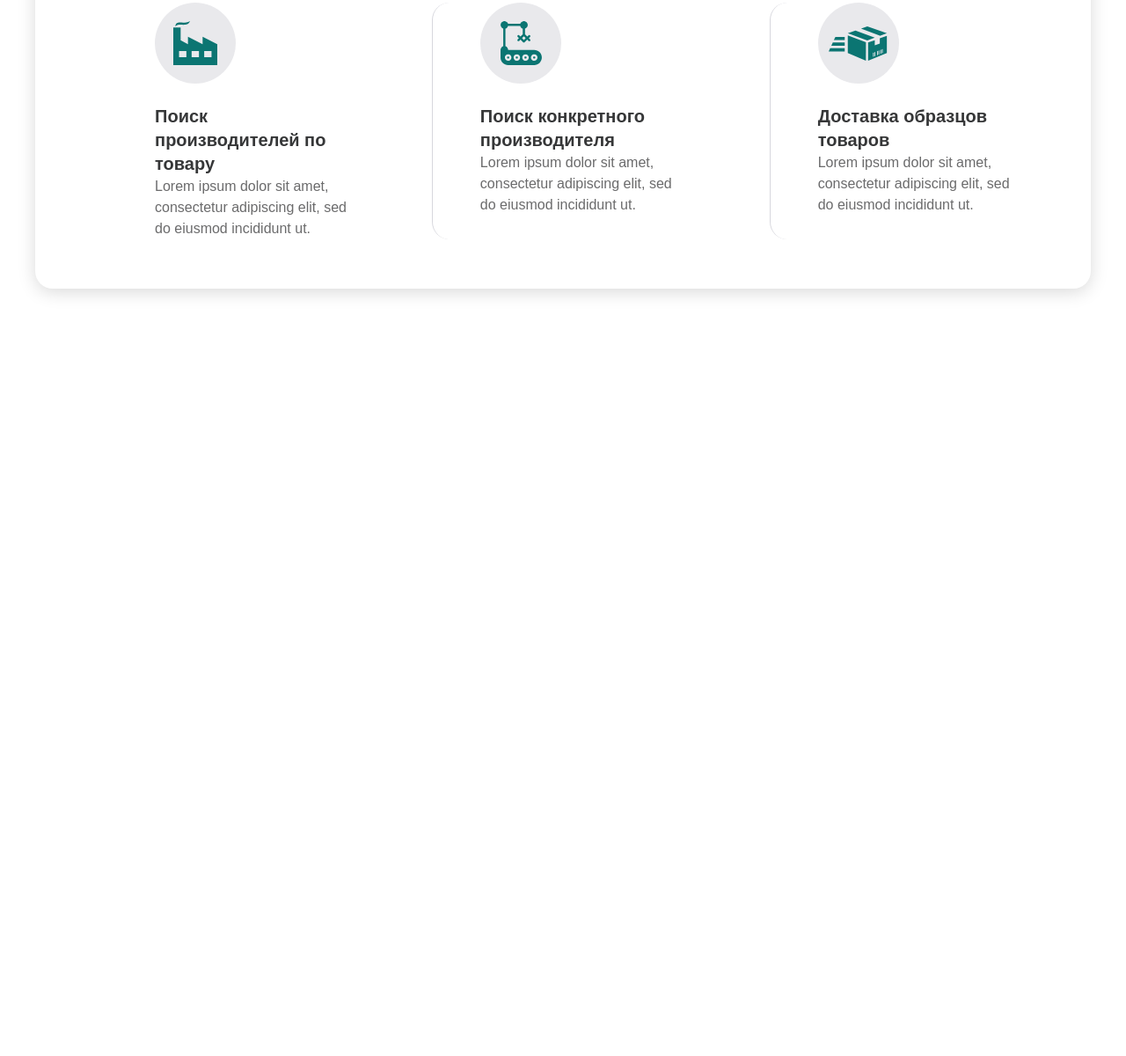
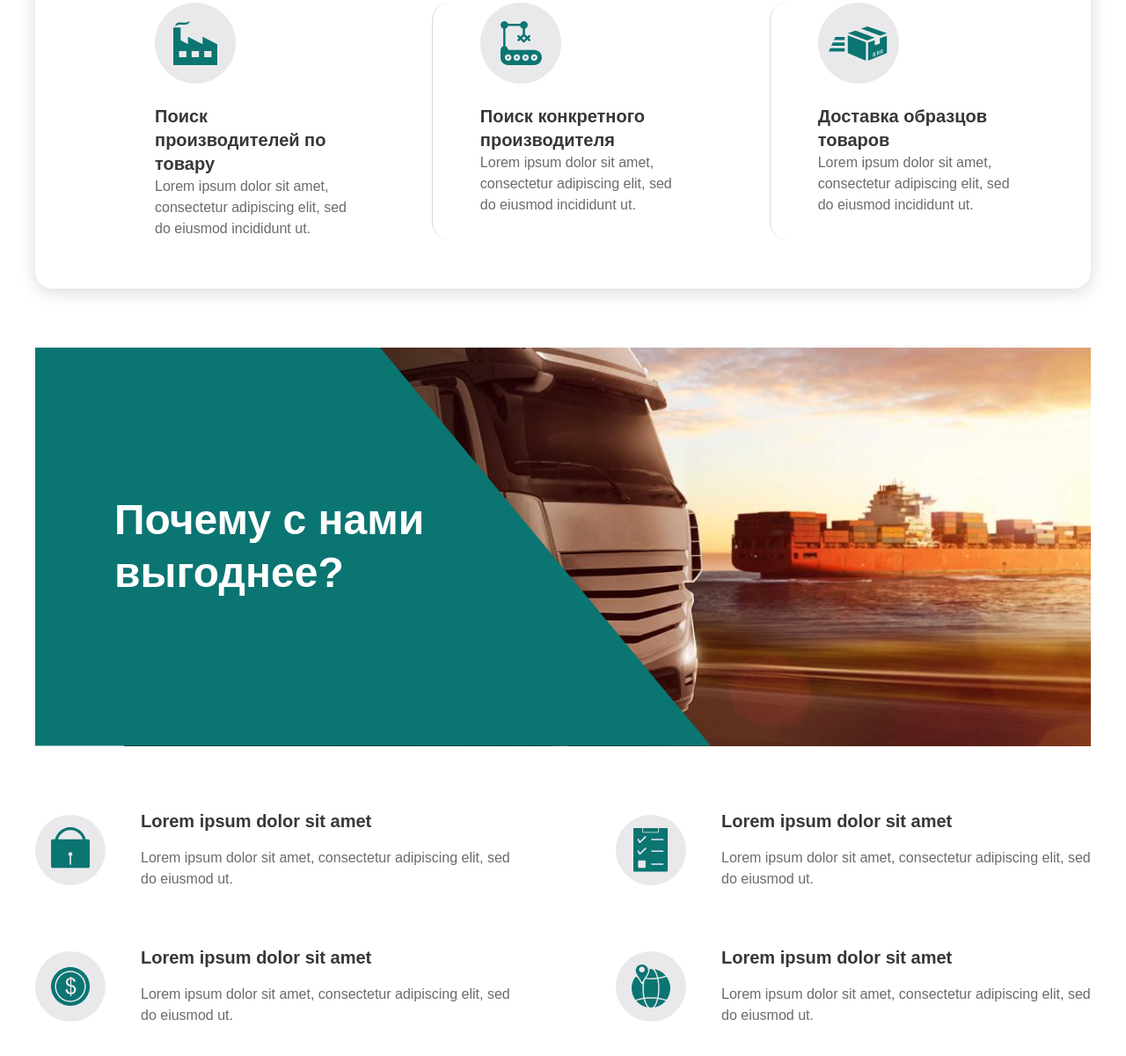
Before and after one commit to ZaylobiddinovMurodilla003/3-oy-imtihon-n69, a plain HTML site: page index.html in a window 1280 px wide. Shown: the part 702-1902 px from the top of the page at 88% size. Before the commit the page ends 1097 px from the top, so only its background shows below. Drawn offline with Linux system fonts and the light colour scheme.

Commit message:
complated comfort section

```diff
--- a/index.html
+++ b/index.html
@@ -19,7 +19,9 @@
                 двери. Настолько прозрачных сделок с Китаем вы еще не
                 осуществляли.
               </p>
-              <button class="hero__button">Узнать больше</button>
+              <button class="hero__button">
+                <a class="hero__link" href="#">Узнать больше</a>
+              </button>
             </div>
 
             <img
@@ -93,6 +95,100 @@
           </ul>
         </div>
       </section>
+
+      <section class="comfort">
+        <div class="container comfort__container">
+          <h2 class="visually-hidden">comfort section heading</h2>
+
+          <div class="comfort__top">
+            <p class="comfort__top__text">Почему с нами выгоднее?</p>
+
+            <div class="comfort__trapezium"></div>
+          </div>
+
+          <ul class="comfort__list">
+            <li class="comfort__item">
+              <img
+                src="./imgs/lock_icon.svg"
+                alt="lock icon"
+                width="80"
+                height="80"
+              />
+
+              <div class="comfort__item__info">
+                <h3 class="comfort__item__heading">
+                  Lorem ipsum dolor sit amet
+                </h3>
+
+                <p class="comfort__item__text">
+                  Lorem ipsum dolor sit amet, consectetur adipiscing elit, sed
+                  do eiusmod ut.
+                </p>
+              </div>
+            </li>
+
+            <li class="comfort__item">
+              <img
+                src="./imgs/table_icon.svg"
+                alt="lock icon"
+                width="80"
+                height="80"
+              />
+
+              <div class="comfort__item__info">
+                <h3 class="comfort__item__heading">
+                  Lorem ipsum dolor sit amet
+                </h3>
+
+                <p class="comfort__item__text">
+                  Lorem ipsum dolor sit amet, consectetur adipiscing elit, sed
+                  do eiusmod ut.
+                </p>
+              </div>
+            </li>
+
+            <li class="comfort__item">
+              <img
+                src="./imgs/coin_icon.svg"
+                alt="lock icon"
+                width="80"
+                height="80"
+              />
+
+              <div class="comfort__item__info">
+                <h3 class="comfort__item__heading">
+                  Lorem ipsum dolor sit amet
+                </h3>
+
+                <p class="comfort__item__text">
+                  Lorem ipsum dolor sit amet, consectetur adipiscing elit, sed
+                  do eiusmod ut.
+                </p>
+              </div>
+            </li>
+
+            <li class="comfort__item">
+              <img
+                src="./imgs/map_icon.svg"
+                alt="lock icon"
+                width="80"
+                height="80"
+              />
+
+              <div class="comfort__item__info">
+                <h3 class="comfort__item__heading">
+                  Lorem ipsum dolor sit amet
+                </h3>
+
+                <p class="comfort__item__text">
+                  Lorem ipsum dolor sit amet, consectetur adipiscing elit, sed
+                  do eiusmod ut.
+                </p>
+              </div>
+            </li>
+          </ul>
+        </div>
+      </section>
     </main>
   </body>
 </html>
--- a/scss/_generals.scss
+++ b/scss/_generals.scss
@@ -28,3 +28,8 @@ a:hover,
 button:hover {
   cursor: pointer;
 }
+
+a {
+  text-decoration: none;
+  color: $main-color-black;
+}
--- a/scss/blocks/_all_blocks.scss
+++ b/scss/blocks/_all_blocks.scss
@@ -1,3 +1,4 @@
 @import "container.scss";
 @import "visually-hidden.scss";
 @import "hero.scss";
+@import "comfort.scss";
--- /dev/null
+++ b/scss/blocks/_comfort.scss
@@ -0,0 +1,182 @@
+.comfort {
+  &__container {
+    display: flex;
+    flex-flow: column;
+    gap: 72.5px;
+    padding-bottom: 120px;
+  }
+
+  &__top {
+    height: 453px;
+    display: flex;
+    position: relative;
+    align-items: center;
+    padding-left: 90px;
+    background-image: url(../../imgs/comfort_img.png);
+    background-repeat: no-repeat;
+    background-position: right;
+    background-size: cover;
+
+    &__text {
+      font-family: "Exo 2", sans-serif;
+      font-size: 48px;
+      font-weight: 600;
+      line-height: 60px;
+      text-align: left;
+      color: $white;
+      max-width: 368px;
+      width: 100%;
+      z-index: 2;
+    }
+  }
+
+  &__trapezium {
+    max-width: 768px;
+    width: 100%;
+    height: 100%;
+    clip-path: polygon(0 0, 51% 0, 100% 100%, 0% 100%);
+    background-color: #0b7572;
+    position: absolute;
+    top: 0;
+    left: 0;
+    z-index: 0;
+  }
+
+  &__list {
+    display: flex;
+    flex-flow: row wrap;
+    justify-content: space-between;
+    gap: 64px;
+  }
+
+  &__item {
+    display: flex;
+    align-items: center;
+    gap: 40px;
+    width: 45%;
+
+    &__info {
+      display: flex;
+      flex-flow: column;
+      gap: 16px;
+    }
+
+    &__heading {
+      font-family: "Exo 2", sans-serif;
+      font-size: 20px;
+      font-weight: 600;
+      line-height: 27px;
+      text-align: left;
+      color: $main-color-black;
+    }
+
+    &__text {
+      font-family: "PT Sans" sans-serif;
+      font-size: 16px;
+      font-weight: 400;
+      line-height: 24px;
+      text-align: left;
+      color: $main-color-gray;
+    }
+  }
+}
+
+@media only screen and (max-width: 1024px) {
+  .comfort__top {
+    height: 322px;
+  }
+
+  .comfort__trapezium {
+    max-width: 700px;
+    width: 100%;
+  }
+
+  .comfort__list {
+    gap: 44px;
+  }
+
+  .comfort__item {
+    gap: 25px;
+  }
+}
+
+@media only screen and (max-width: 958px) {
+  .comfort__container {
+    padding-bottom: 100px;
+  }
+
+  .comfort__top__text {
+    font-size: 44px;
+    max-width: 288px;
+    width: 100%;
+  }
+
+  .comfort__trapezium {
+    max-width: 600px;
+    width: 100%;
+  }
+
+  .comfort__list {
+    justify-content: center;
+  }
+
+  .comfort__item__heading {
+    font-size: 18px;
+  }
+
+  .comfort__item__text {
+    font-size: 14px;
+  }
+}
+
+@media only screen and (max-width: 805px) {
+  .comfort__top {
+    padding-left: 45px;
+    background-position: center;
+  }
+
+  .comfort__trapezium {
+    max-width: 500px;
+    width: 100%;
+  }
+
+  .comfort__list {
+    flex-flow: column;
+    align-items: center;
+  }
+
+  .comfort__item {
+    gap: 48px;
+    max-width: 537px;
+    width: 100%;
+
+    &__heading {
+      max-width: 331px;
+      width: 100%;
+    }
+
+    &__text {
+      max-width: 400px;
+      width: 100%;
+    }
+  }
+}
+
+@media only screen and (max-width: 600px) {
+  .comfort__top__text {
+    font-size: 36px;
+  }
+}
+
+@media only screen and (max-width: 576px) {
+  .comfort__top__text {
+    max-width: 200px;
+    width: 100%;
+  }
+}
+
+@media only screen and (max-width: 375px) {
+  .comfort {
+    display: none;
+  }
+}
--- a/scss/blocks/_hero.scss
+++ b/scss/blocks/_hero.scss
@@ -54,6 +54,11 @@
     background-color: #fff;
     border-bottom: 3px solid $button-color;
     text-align: center;
+    color: $main-color-black;
+  }
+
+  &__link {
+    color: $main-color-black;
   }
 
   &__list {
```
Also changed, not shown: css/styles.min.css, imgs/coin_icon.svg (added), imgs/comfort_img.png (added), imgs/lock_icon.svg (added), imgs/map_icon.svg (added), imgs/table_icon.svg (added), 1 other file.
